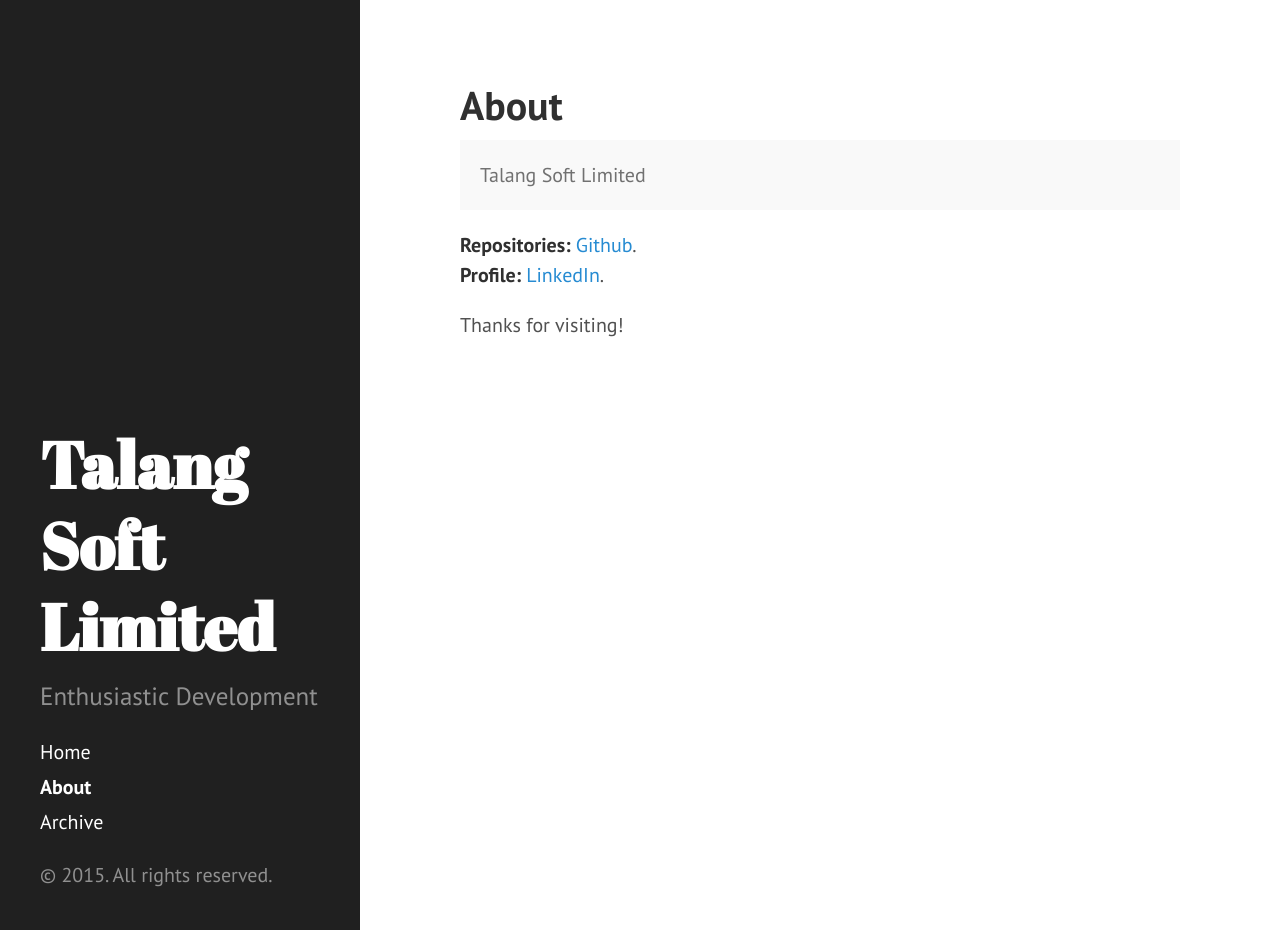
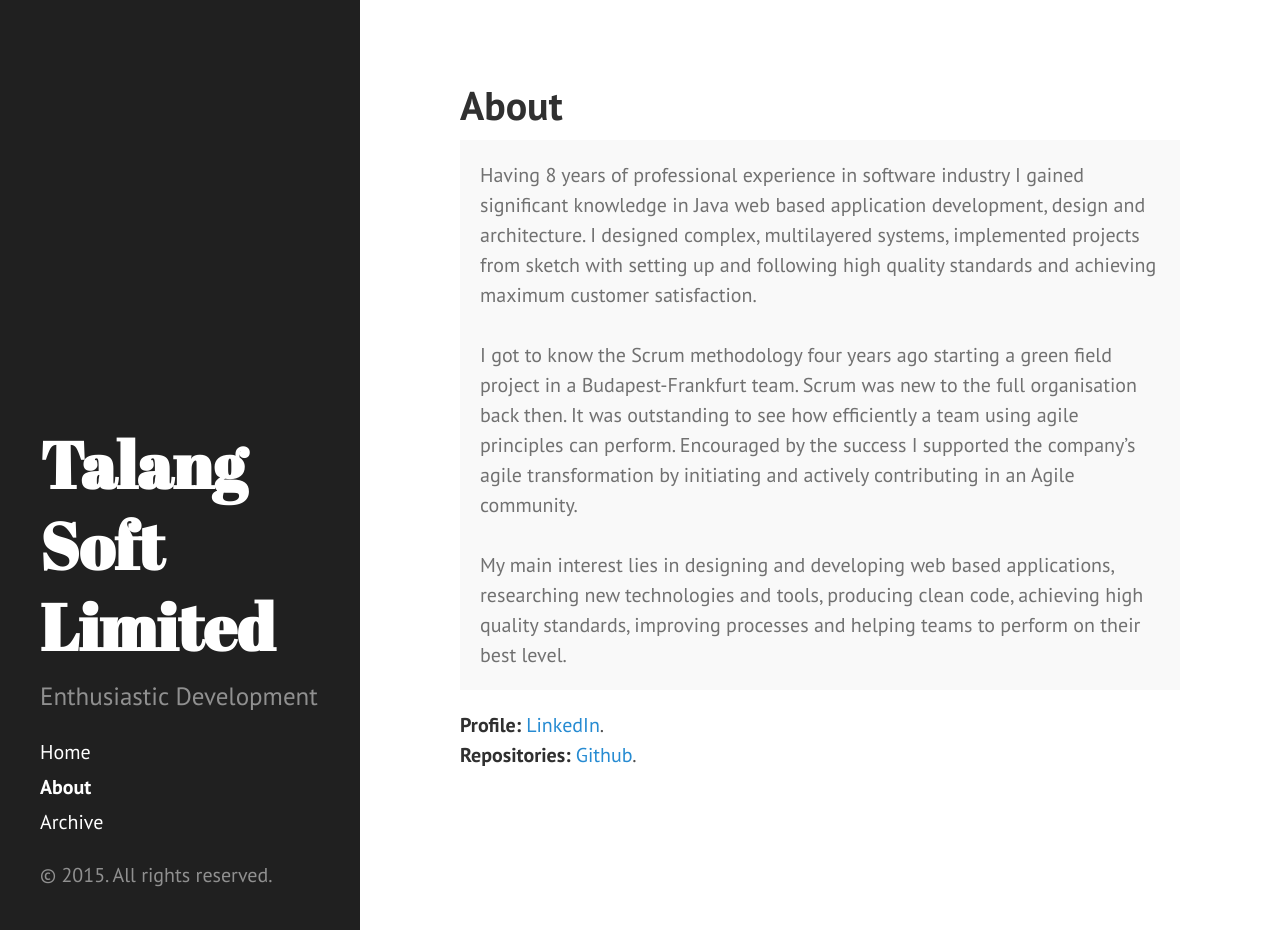
Before and after one commit to timeamolnar/tamaslang.github.io, a Jekyll site: the page built from about.md, in a window 1280 px wide and 930 px high. Built offline with Jekyll 4.4.1, drawn with Linux system fonts in a browser that asks for light colours; Markdown is read by kramdown in place of the engine named in the settings.

Commit message:
add comment possibility and about page

```diff
--- a/_includes/comments.html
+++ b/_includes/comments.html
@@ -13,6 +12,4 @@
         (document.getElementsByTagName('head')[0] || document.getElementsByTagName('body')[0]).appendChild(dsq);
     })();
 </script>
-<noscript>Please enable JavaScript to view the <a href="http://disqus.com/?ref_noscript">comments powered by Disqus.</a></noscript>
-<a href="http://disqus.com" class="dsq-brlink">comments powered by <span class="logo-disqus">Disqus</span></a>
-{% endif %}
+<noscript>Please enable JavaScript to view the <a href="https://disqus.com/?ref_noscript">comments powered by Disqus.</a></noscript>
--- a/_layouts/default.html
+++ b/_layouts/default.html
@@ -10,9 +10,6 @@
     <div class="content container">
       {{ content }}
     </div>
-
-    {% include comments.html %}
-
     {% include google_analytics.html %}
 
   </body>
--- a/_layouts/post.html
+++ b/_layouts/post.html
@@ -7,6 +7,10 @@ layout: default
   <span class="post-date">{{ page.date | date_to_string }}</span>
   {{ content }}
 </div>
+
+
+{% include comments.html %}
+{% include comment_count.html %}
 
 <div class="related">
   <h2>Related Posts</h2>
--- a/about.md
+++ b/about.md
@@ -4,10 +4,16 @@ title: About
 ---
 
 <p class="message">
-  Talang Soft Limited
+  Having 8 years of professional experience in software industry I gained significant knowledge in Java web based application development, design and architecture.
+  I designed complex, multilayered systems, implemented projects from sketch with setting up and following high quality standards and achieving maximum customer satisfaction.
+<br/><br/>
+  I got to know the Scrum methodology four years ago starting a green field project in a Budapest-Frankfurt team.
+  Scrum was new to the full organisation back then. It was outstanding to see how efficiently a team using agile principles can perform.
+  Encouraged by the success I supported the company’s agile transformation by initiating and actively contributing in an Agile community.
+<br/><br/>
+  My main interest lies in designing and developing web based applications, researching new technologies and tools,
+  producing clean code, achieving high quality standards, improving processes and helping teams to perform on their best level.
 </p>
 
-<strong>Repositories: </strong><a href="https://github.com/tamaslang" target="_blank">Github</a>.<br/>
-<strong>Profile: </strong><a href="https://uk.linkedin.com/in/tamaslang" target="_blank">LinkedIn</a>.
-
-Thanks for visiting!
+<strong>Profile: </strong><a href="https://uk.linkedin.com/in/tamaslang" target="_blank">LinkedIn</a>.<br/>
+<strong>Repositories: </strong><a href="https://github.com/tamaslang" target="_blank">Github</a>.
```
Also changed, not shown: other parts of _includes/comments.html (+2 -3 lines), _includes/comment_count.html (added, +12 -0 lines).
